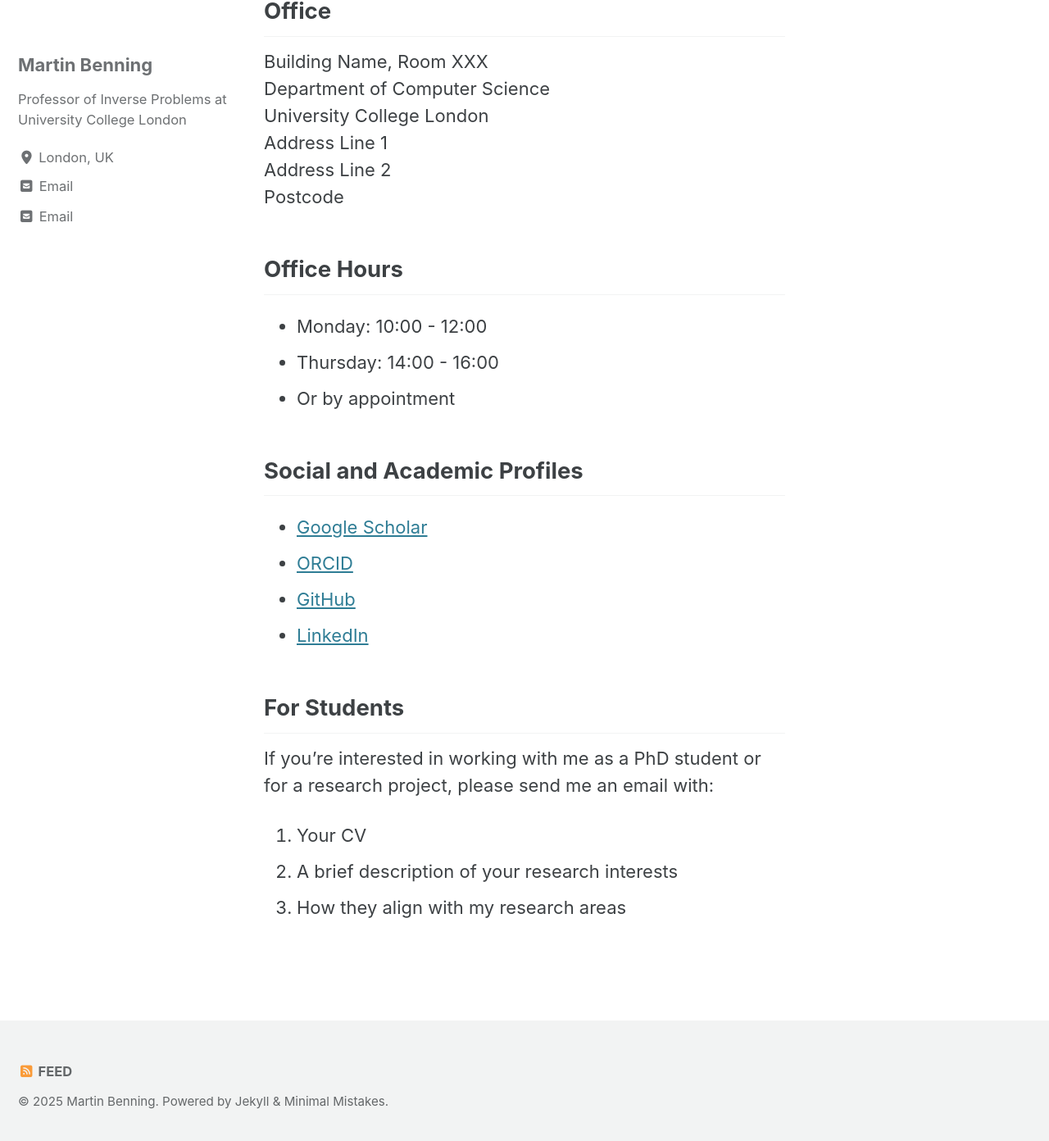
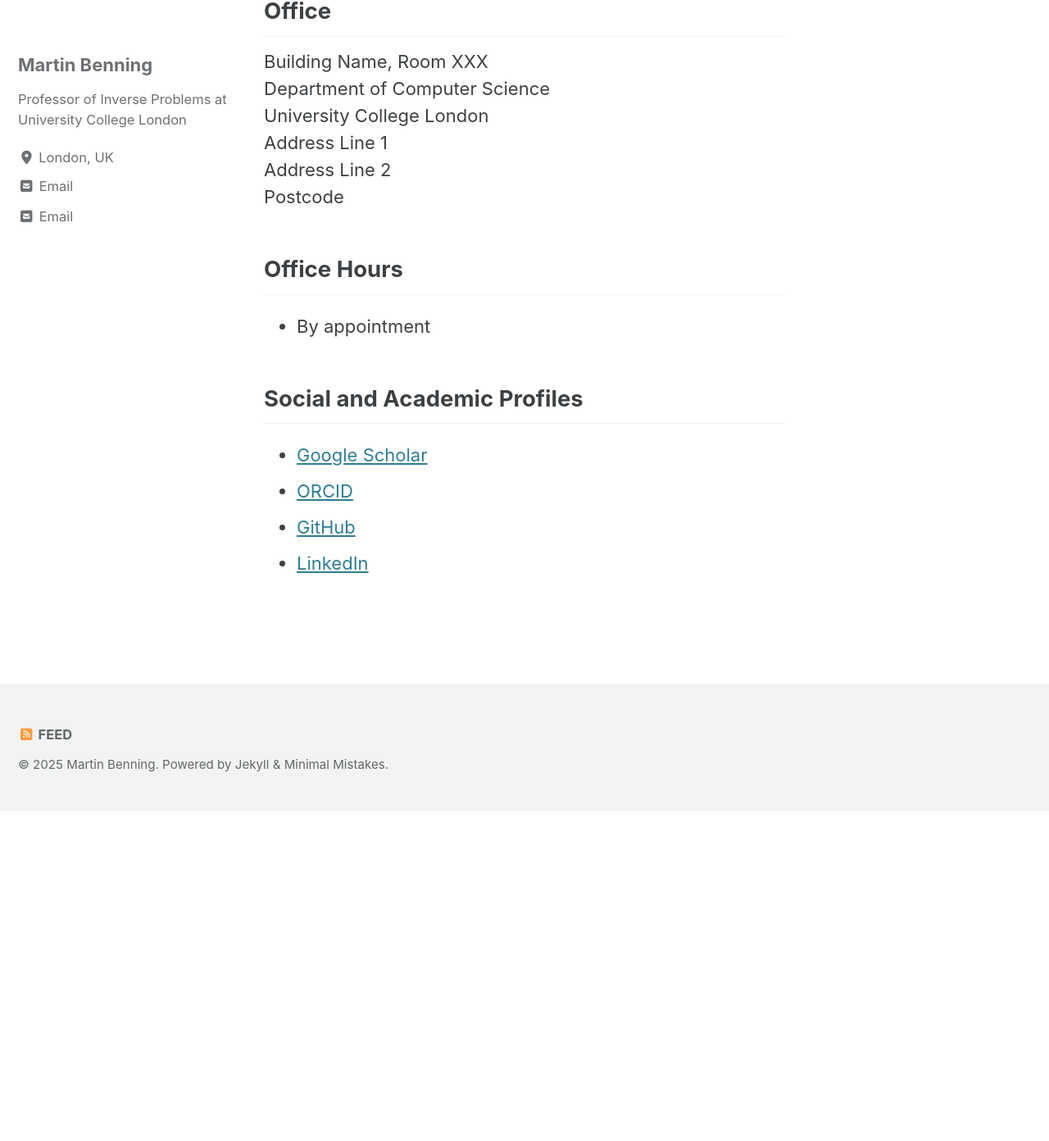
Before and after one commit to martinbenning/martinbenning.github.io, a Jekyll site: the page built from _pages/contact.md, in a window 1280 px wide and 1400 px high, scrolled down 411 px. Shown: the top 1392 px of the window at 82% size. Built offline with Jekyll 4.4.1, drawn with Linux system fonts in a browser that asks for light colours; cached includes are drawn as plain includes.

Commit message:
fix: streamline contact page by removing specific office hours and student inquiry details

```diff
--- a/_pages/contact.md
+++ b/_pages/contact.md
@@ -19,18 +19,10 @@ Address Line 2
 Postcode
 
 ## Office Hours
-* Monday: 10:00 - 12:00
-* Thursday: 14:00 - 16:00
-* Or by appointment
+* By appointment
 
 ## Social and Academic Profiles
 * [Google Scholar](https://scholar.google.com/citations?user=YOUR_ID)
 * [ORCID](https://orcid.org/YOUR_ORCID_ID)
 * [GitHub](https://github.com/YOUR_GITHUB_USERNAME)
 * [LinkedIn](https://www.linkedin.com/in/YOUR_LINKEDIN_USERNAME)
-
-## For Students
-If you're interested in working with me as a PhD student or for a research project, please send me an email with:
-1. Your CV
-2. A brief description of your research interests
-3. How they align with my research areas
```
